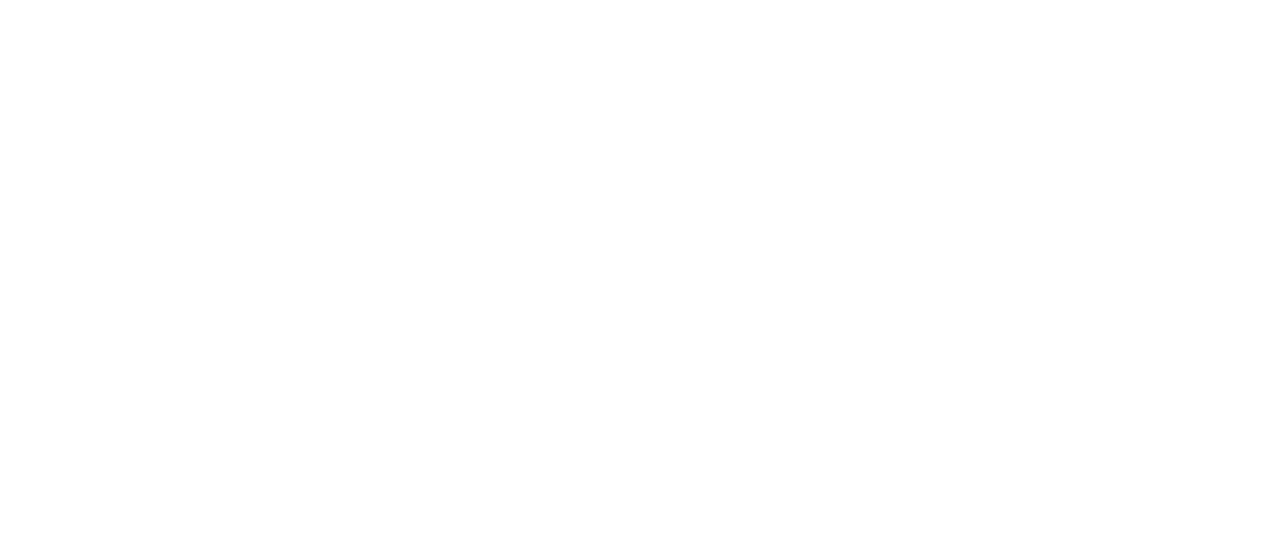
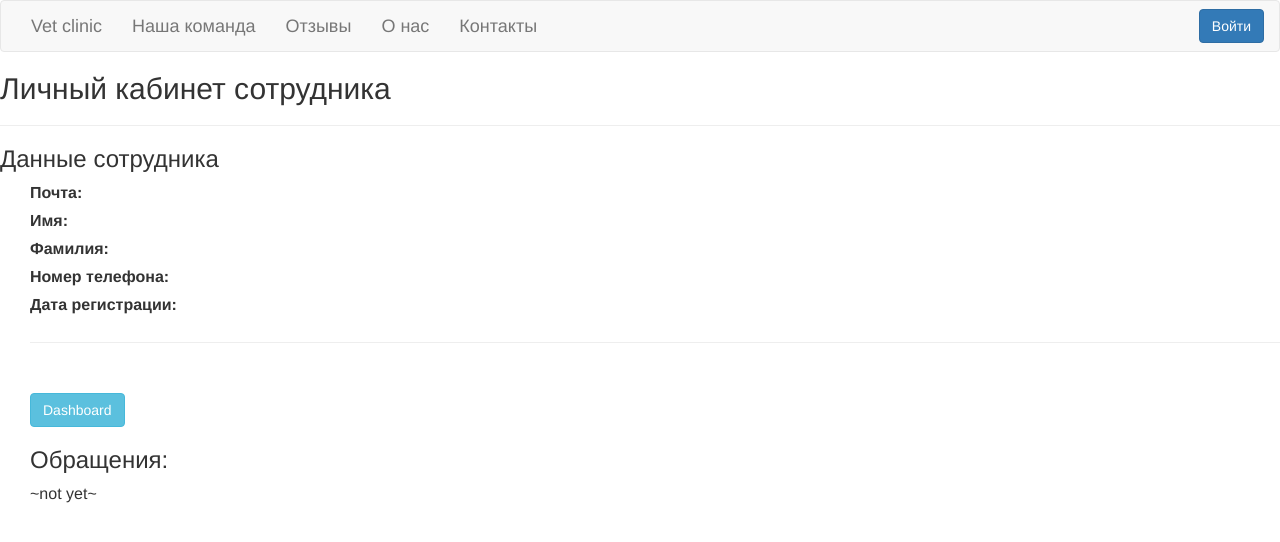
Before and after one commit to Boykooo/vetclinic-client-angular2, an Angular app: page /employee in a window 1280 px wide. Before the commit this address led to /. Shown: the top 542 px of the page. Built offline with nearby package versions, Linux system fonts and the light colour scheme; no server answers.

Commit message:
personal area for employee

```diff
--- a/src/app/main/navigation/navigation.component.ts
+++ b/src/app/main/navigation/navigation.component.ts
@@ -30,7 +30,11 @@
       .subscribe(
         body => {
           if (body.status === "OK") {
-            this.router.navigate(['/user']);
+            if (body.userType == "USER") {
+              this.router.navigate(['/user']);
+            } else {
+              this.router.navigate(['/employee']);
+            }
           } else {
             this.error = body.error;
           }
--- /dev/null
+++ b/src/app/main/private/employee/employee-personal-area.component.html
@@ -0,0 +1,22 @@
+<navigation></navigation>
+<h2>Личный кабинет сотрудника</h2>
+<hr>
+<h3>Данные сотрудника</h3>
+<div style="font-size: 16px; padding-left: 30px">
+  <label>Почта: {{employee.email}}</label> <br/>
+  <label>Имя: {{employee.firstName}}</label> <br/>
+  <label>Фамилия: {{employee.lastName}}</label> <br/>
+  <label>Номер телефона: {{employee.phoneNumber}}</label> <br/>
+  <label>Дата регистрации: {{employee.regDate}}</label> <br/>
+  <hr>
+
+  <button type="button" class="btn btn-info" style="margin-top: 30px">
+    Dashboard
+  </button>
+
+  <h3>Обращения:</h3>
+  ~not yet~
+
+
+
+</div>
--- /dev/null
+++ b/src/app/main/private/employee/employee-personal-area.component.ts
@@ -0,0 +1,25 @@
+import {Component, OnInit} from '@angular/core';
+import {Employee} from "../../../entity/employee";
+import {EmployeeService} from "../../../services/employee.service";
+
+@Component({
+  selector: 'employee-personal-area',
+  templateUrl: './employee-personal-area.component.html',
+  providers: [EmployeeService]
+})
+
+export class EmployeePersonalAreaComponent implements OnInit{
+
+  private employee: Employee;
+
+  constructor(private employeeService: EmployeeService) {
+    this.employee = new Employee();
+  }
+
+  ngOnInit(): void {
+    this.employeeService.getInfo()
+      .subscribe(
+        employee => this.employee = employee
+      );
+  }
+}
--- a/src/app/main/private/user/user-personal-area.component.html
+++ b/src/app/main/private/user/user-personal-area.component.html
@@ -1,5 +1,5 @@
 <navigation></navigation>
-<h2>Личный кабинет</h2>
+<h2>Личный кабинет клиента</h2>
 <hr>
 <h3>Данные пользователя</h3>
 <div style="font-size: 16px; padding-left: 30px">
--- a/src/app/modules/app-routing.module.ts
+++ b/src/app/modules/app-routing.module.ts
@@ -8,6 +8,7 @@
 import {AdminAuthComponent} from "../admin/admin-auth.component";
 import {UserPersonalAreaComponent} from "../main/private/user/user-personal-area.component";
 import {UserPetsComponent} from "../main/private/user/pets/user-pets.component";
+import {EmployeePersonalAreaComponent} from "../main/private/employee/employee-personal-area.component";
 
 const routes: Routes = [
   {path: 'admin', component: AdminAuthComponent},
@@ -17,6 +18,7 @@
   {path: '', redirectTo: '/welcome', pathMatch: 'full'},
   {path: 'about', component: AboutComponent},
   {path: 'user', component: UserPersonalAreaComponent},
+  {path: 'employee', component: EmployeePersonalAreaComponent},
   {path: 'user/pets', component: UserPetsComponent}
 ];
 
--- a/src/app/modules/app.module.ts
+++ b/src/app/modules/app.module.ts
@@ -13,6 +13,7 @@
 import {UserPersonalAreaModule} from "./user-personal-area.module";
 import {NavigationModule} from "./navigation.module";
 import {AuthService} from "../services/auth.service";
+import {EmployeeModule} from "./employee-module";
 
 @NgModule({
   declarations: [
@@ -28,7 +29,8 @@
     FormsModule,
     AdminPanelModule,
     UserPersonalAreaModule,
-    NavigationModule
+    NavigationModule,
+    EmployeeModule
   ],
   providers: [AuthService],
   bootstrap: [AppComponent]
```
Also changed, not shown: src/app/modules/employee-module.ts (added, +26 -0 lines).
